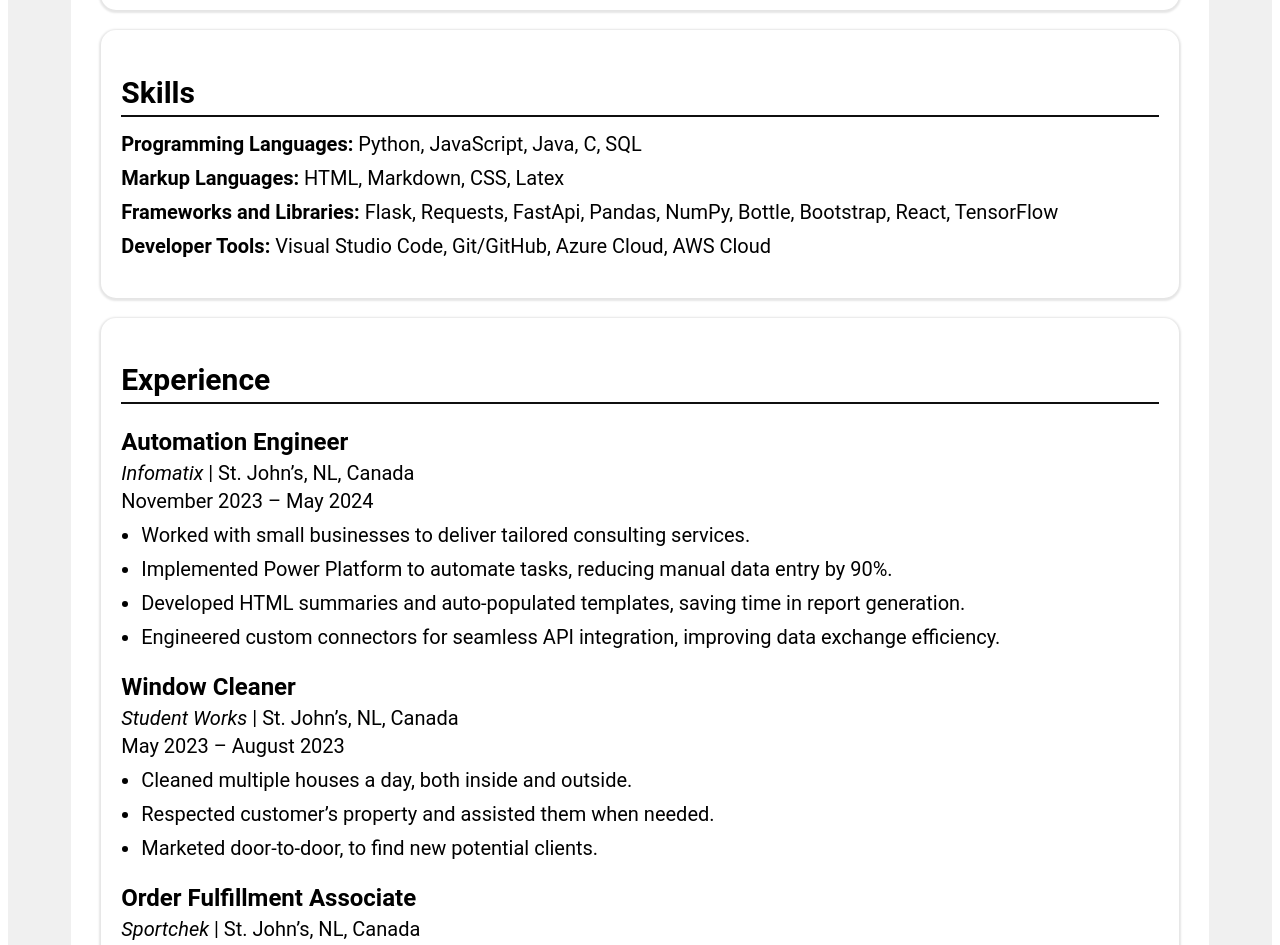
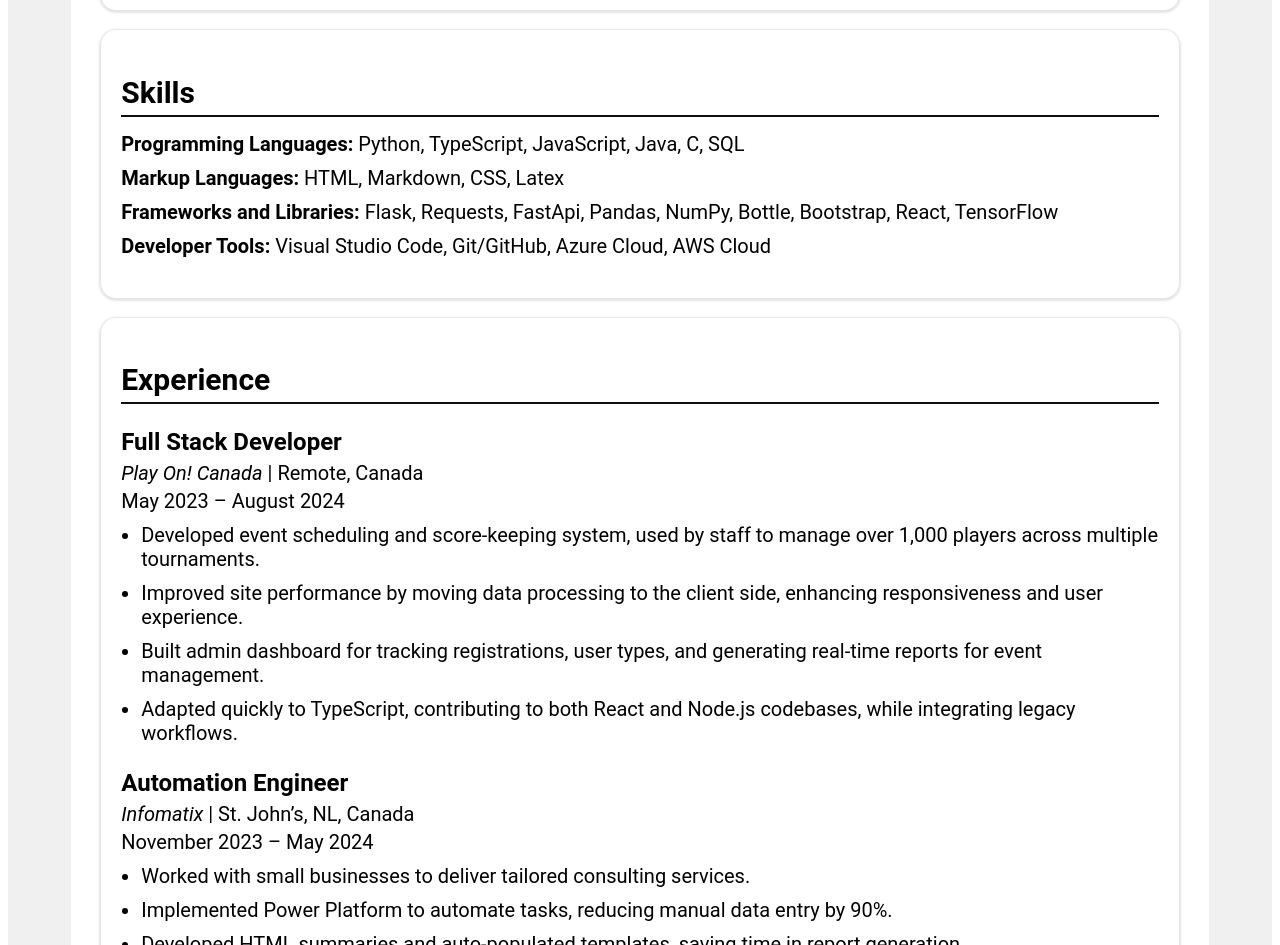
Before and after one commit to Bmitch44/Personal-Webpage, a React (Vite) app in the folder frontend/: page /resume in a window 1280 px wide. Shown: the part 600-1545 px from the top of the page. Built offline with nearby package versions, Linux system fonts and the light colour scheme; a web font is replaced by a local one.

Commit message:
Updated resume with new job experience and skills

```diff
--- a/frontend/src/components/body/resume/Resume.jsx
+++ b/frontend/src/components/body/resume/Resume.jsx
@@ -29,7 +29,7 @@ const Resume = () => {
                 <div className="resume-section">
                     <h2>Skills</h2>
                     <ul>
-                        <li><strong>Programming Languages:</strong> Python, JavaScript, Java, C, SQL</li>
+                        <li><strong>Programming Languages:</strong> Python, TypeScript, JavaScript, Java, C, SQL</li>
                         <li><strong>Markup Languages:</strong> HTML, Markdown, CSS, Latex</li>
                         <li><strong>Frameworks and Libraries:</strong> Flask, Requests, FastApi, Pandas, NumPy, Bottle, Bootstrap, React, TensorFlow</li>
                         <li><strong>Developer Tools:</strong> Visual Studio Code, Git/GitHub, Azure Cloud, AWS Cloud</li>
@@ -40,6 +40,18 @@ const Resume = () => {
             <div className="resume-card">
                 <div className="resume-section">
                     <h2>Experience</h2>
+
+                    <div className="job">
+                        <h3>Full Stack Developer</h3>
+                        <p><em>Play On! Canada</em> | Remote, Canada</p>
+                        <p>May 2023 – August 2024</p>
+                        <ul>
+                            <li>Developed event scheduling and score-keeping system, used by staff to manage over 1,000 players across multiple tournaments.</li>
+                            <li>Improved site performance by moving data processing to the client side, enhancing responsiveness and user experience.</li>
+                            <li>Built admin dashboard for tracking registrations, user types, and generating real-time reports for event management.</li>
+                            <li>Adapted quickly to TypeScript, contributing to both React and Node.js codebases, while integrating legacy workflows.</li>
+                        </ul>
+                    </div>
 
                     <div className="job">
                         <h3>Automation Engineer</h3>
```
